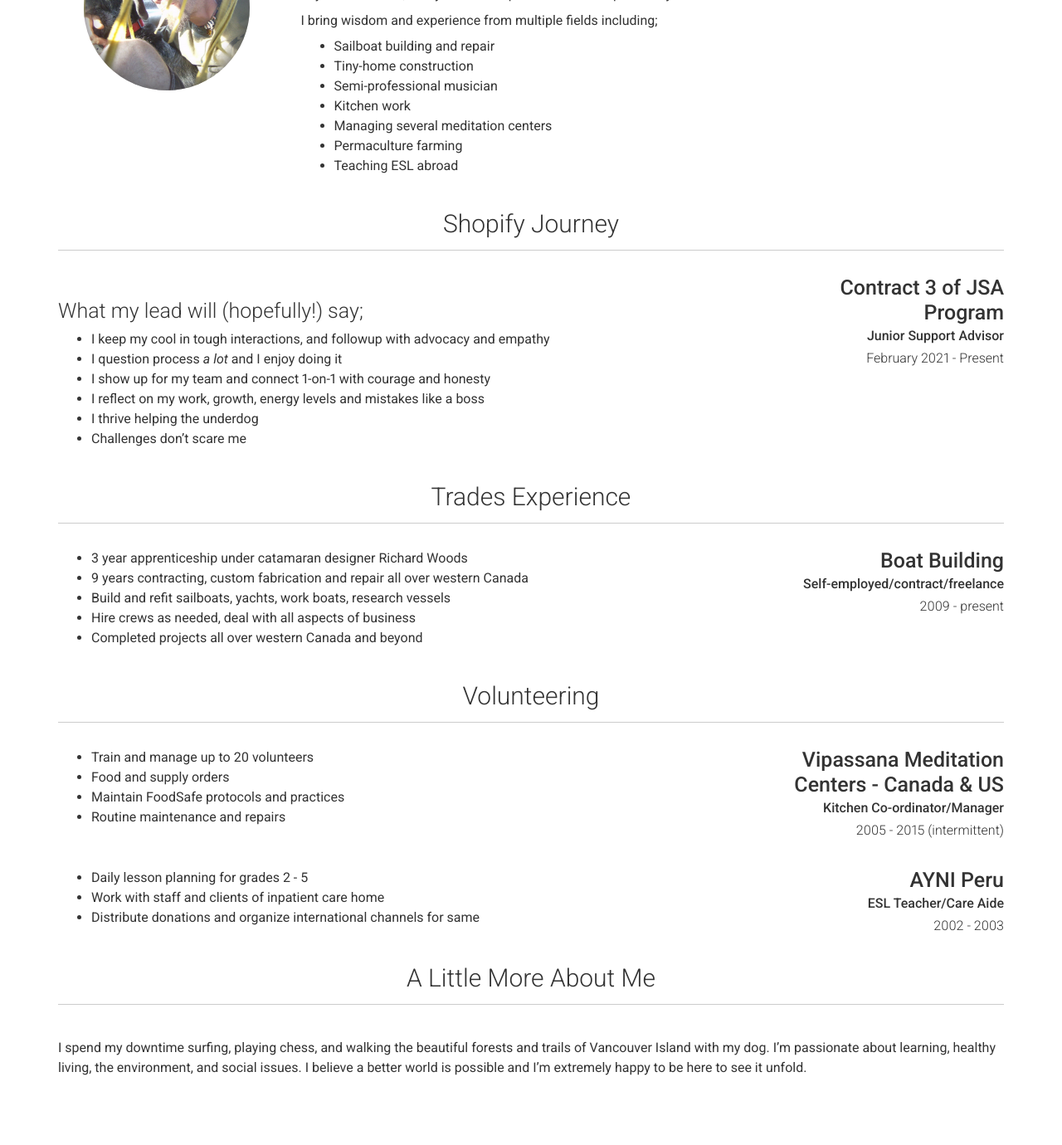
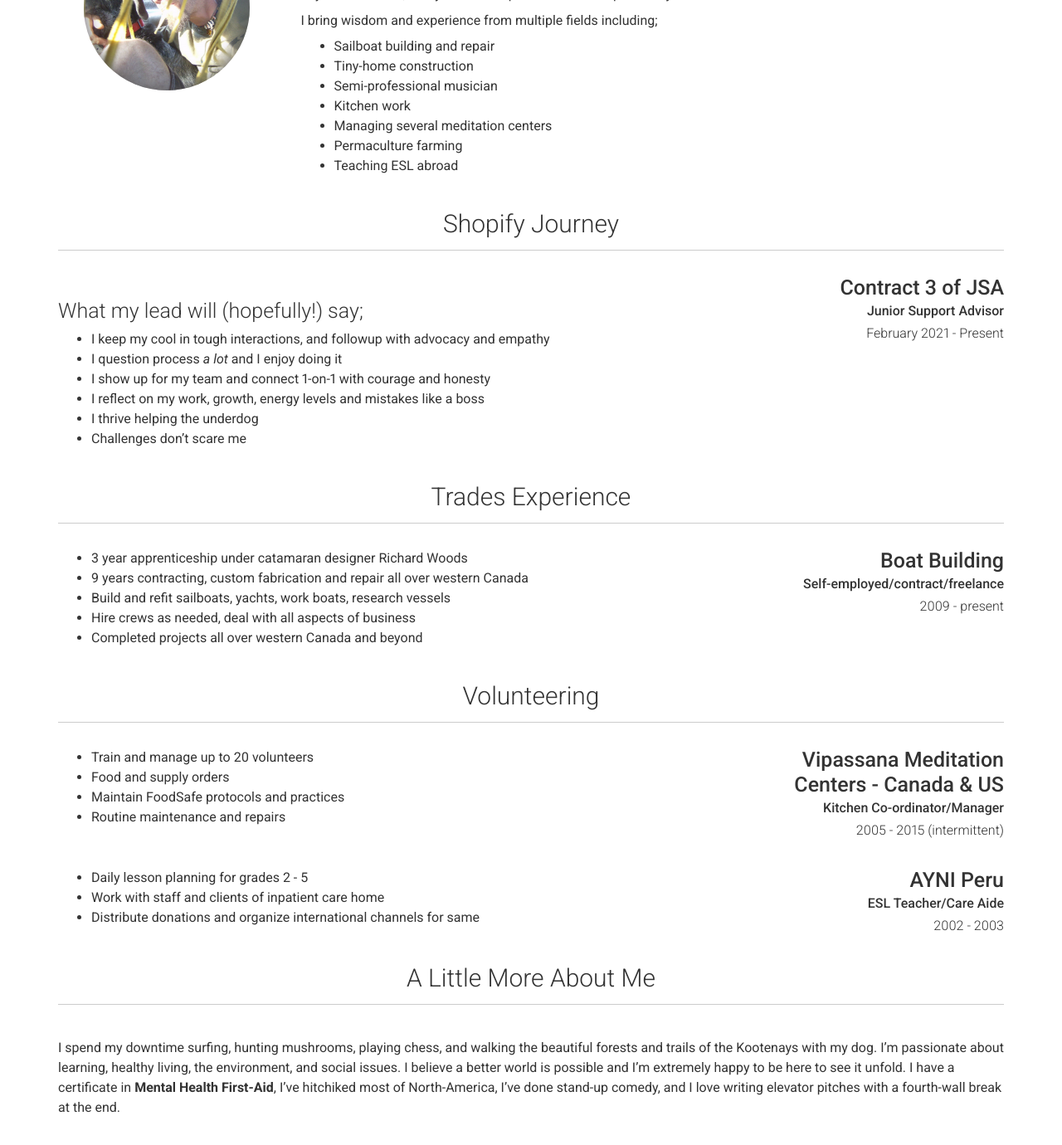
Before and after one commit to gammacray/resume, a Jekyll site: the page built from index.md, in a window 1280 px wide and 1400 px high, scrolled down 395 px. Shown: the top 1380 px of the window at 83% size. Built offline with Jekyll 4.4.1, drawn with Linux system fonts in a browser that asks for light colours; nearby versions of some CDN libraries; before the commit the page ends 1747 px from its top, so only the background shows below that.

Commit message:
Updated _config.yml.

```diff
--- a/_config.yml
+++ b/_config.yml
@@ -88,7 +88,7 @@ content:
     layout: list
     content:
       - layout: right
-        title: Contract 3 of JSA Program
+        title: Contract 3 of JSA
         sub_title: Junior Support Advisor
         caption: February 2021 - Present
         link:
@@ -142,7 +142,7 @@ content:
   - title: A Little More About Me
     layout: text
     content: | # this will include new lines to allow paragraphs
-      I spend my downtime surfing, playing chess, and walking the beautiful forests and trails of Vancouver Island with my dog. I'm passionate about learning, healthy living, the environment, and social issues. I believe a better world is possible and I'm extremely happy to be here to see it unfold.
+      I spend my downtime surfing, hunting mushrooms, playing chess, and walking the beautiful forests and trails of the Kootenays with my dog. I'm passionate about learning, healthy living, the environment, and social issues. I believe a better world is possible and I'm extremely happy to be here to see it unfold. I have a certificate in **Mental Health First-Aid**, I've hitchiked most of North-America, I've done stand-up comedy, and I love writing elevator pitches with a fourth-wall break at the end.
 
 # Footer
 footer_show_references: false
```
